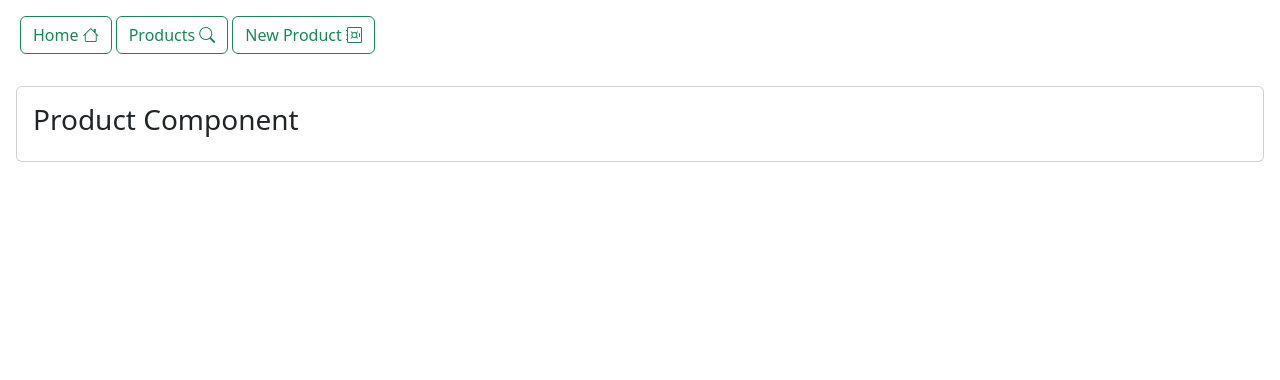
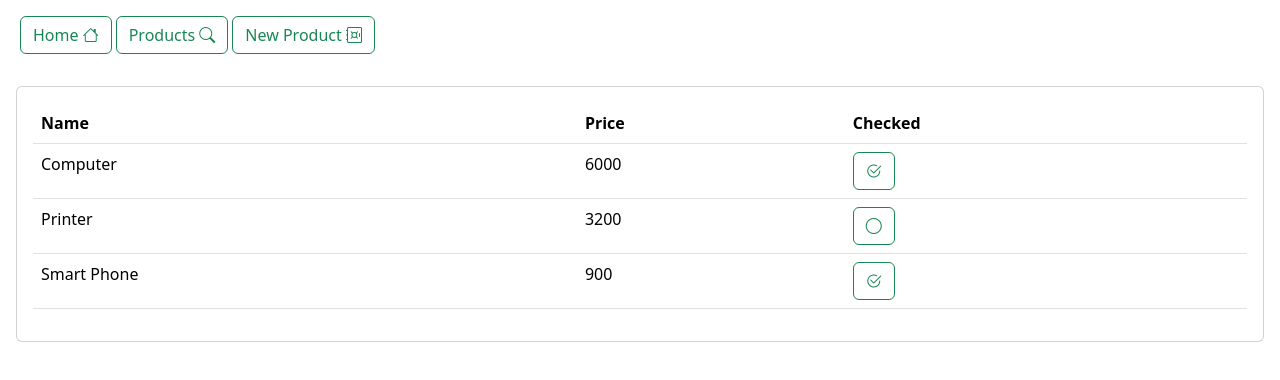
Before and after one commit to Younes-Hounain/Full-Stack-Angular-JSON-Server-Product-Management-Web-App, an Angular app in the folder Product-Management-App/: page /products in a window 1280 px wide. Shown: the top 380 px of the page. Built offline with nearby package versions, Linux system fonts and the light colour scheme; data requests are answered from the project's data file.

Commit message:
[CD] : Added JSON Database file and fetch :package:

```diff
--- /dev/null
+++ b/Product-Management-App/data/db.json
@@ -0,0 +1,13 @@
+{
+  "products": [
+    {
+      "id": 1, "name": "Computer", "price": 6000, "checked" : true
+    },
+    {
+      "id": 2, "name": "Printer", "price": 3200, "checked" : false
+    },
+    {
+      "id": 3, "name": "Smart Phone", "price": 900, "checked" : true
+    }
+  ]
+}
--- a/Product-Management-App/src/app/app.component.ts
+++ b/Product-Management-App/src/app/app.component.ts
@@ -1,11 +1,12 @@
 import { Component } from '@angular/core';
 import { CommonModule } from '@angular/common';
 import {RouterLink, RouterOutlet} from '@angular/router';
+import {HttpClientModule} from "@angular/common/http";
 
 @Component({
   selector: 'app-root',
   standalone: true,
-  imports: [CommonModule, RouterOutlet, RouterLink],
+  imports: [CommonModule, RouterOutlet, RouterLink, HttpClientModule],
   templateUrl: './app.component.html',
   styleUrl: './app.component.css'
 })
--- a/Product-Management-App/src/app/products/products.component.html
+++ b/Product-Management-App/src/app/products/products.component.html
@@ -1,7 +1,25 @@
 <div class="p-3">
   <div class="card">
     <div class="card-body">
-      <h3>Product Component</h3>
+      <table class="table">
+        <thead>
+        <tr>
+          <th>Name</th>
+          <th>Price</th>
+          <th>Checked</th>
+        </tr>
+        </thead>
+        <tbody>
+        <tr *ngFor="let product of products">
+          <td>{{product.name}}</td>
+          <td>{{product.price}}</td>
+          <td>
+            <button (click)="handleCheckProduct(product)" class="btn btn-outline-success">
+              <i [class]="product.checked?'bi bi-check2-circle':'bi bi-circle'"></i>
+            </button>
+          </td>
+        </tr>
+      </table>
     </div>
   </div>
 </div>
--- a/Product-Management-App/src/app/products/products.component.ts
+++ b/Product-Management-App/src/app/products/products.component.ts
@@ -1,12 +1,35 @@
-import { Component } from '@angular/core';
+import {Component, OnInit} from '@angular/core';
+import {NgForOf} from "@angular/common";
+import {HttpClient} from "@angular/common/http";
 
 @Component({
   selector: 'app-products',
   standalone: true,
-  imports: [],
+  imports: [
+    NgForOf
+  ],
   templateUrl: './products.component.html',
   styleUrl: './products.component.css'
 })
-export class ProductsComponent {
+export class ProductsComponent implements OnInit{
 
+  constructor(private http:HttpClient) {
+  }
+
+
+
+  products : Array<any> = [];
+
+  handleCheckProduct(product: any) {
+    product.checked = !product.checked;
+  }
+
+  ngOnInit(): void {
+    this.http.get<Array<any>>("http://localhost:8089/products").subscribe((data: any) => {
+      this.products = data;
+    },
+      (error: any) => {
+        console.log(error);
+      });
+  }
 }
```
